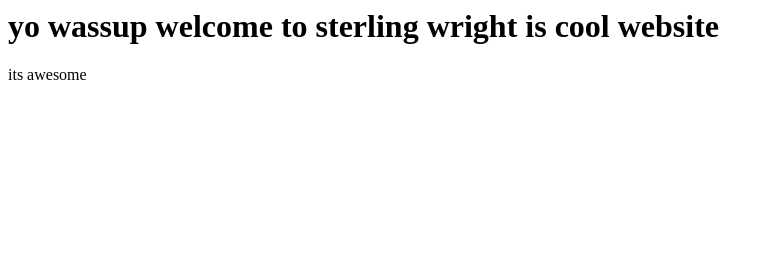
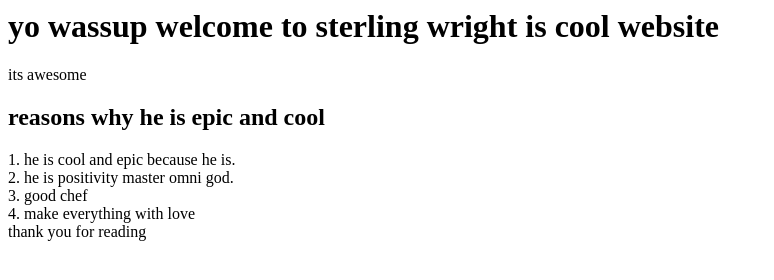
Before and after one commit to spaldingwright/sterling-wright-is-cool, a plain HTML site: page index.html in a window 1280 px wide. Shown: the whole page, without its empty margins (0-774 px from the left). Drawn offline with Linux system fonts and the light colour scheme.

Commit message:
Update index.html

```diff
--- a/index.html
+++ b/index.html
@@ -7,8 +7,9 @@
   <body>
 
     <h1>yo wassup welcome to sterling wright is cool website</h1>
-
     <p1>its awesome</p1>
+    <h2>reasons why he is epic and cool</h2>
+    <p2>1. he is cool and epic because he is.<br>2. he is positivity master omni god.<br>3. good chef<br>4. make everything with love<br>thank you for reading</p2>
 
   </body>
 </html>
```
